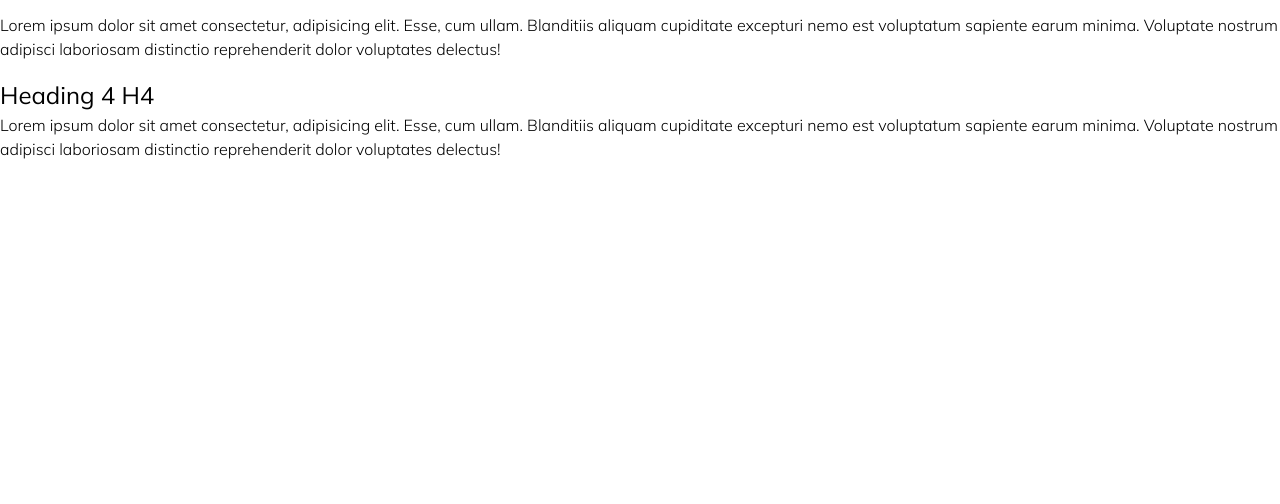
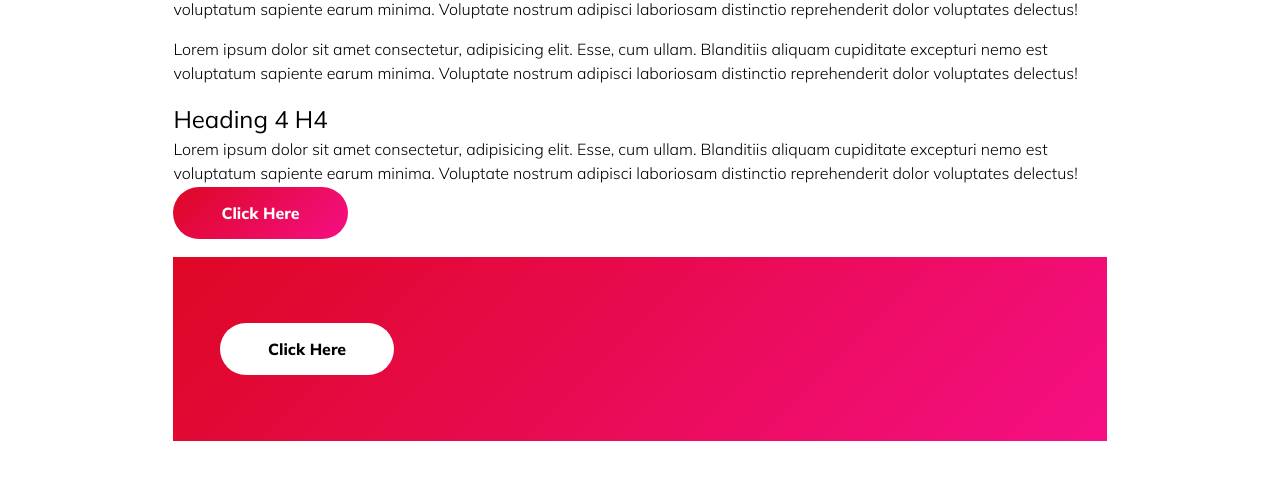
Before and after one commit to GamingCanucksReviews/GCR-Styling, a plain HTML site: page index.html in a window 1280 px wide. Shown: the part 296-800 px from the top of the page. Drawn offline with Linux system fonts and the light colour scheme.

Commit message:
Editing Styling

```diff
--- a/index.html
+++ b/index.html
@@ -22,9 +22,11 @@
 
 <p>Lorem ipsum dolor sit amet consectetur, adipisicing elit. Esse, cum ullam. Blanditiis aliquam cupiditate excepturi nemo est voluptatum sapiente earum minima. Voluptate nostrum adipisci laboriosam distinctio reprehenderit dolor voluptates delectus!</p>
 
+<a class="btn-primary" href="https://www.google.ca">Click Here</a>
 
-
-
+<div class="gradient-bg">
+    <a class="btn-primary-rev" href="tworenniks.xyz">Click Here</a>
+</div>
 
 
 
--- a/main.css
+++ b/main.css
@@ -1,22 +1,26 @@
 :root {
-    --overkill-red: #de0724;
-    --regen-pink: #F50F84;
-    --too-much-water: #0F0F84;
+    --overkill: #de0724;
+    --regen: #F50F84;
+    --water: #0F0F84;
     --black: #000000;
-
+    --gradient: linear-gradient(135deg, rgba(222,7,36,1) 0%, rgba(245,15,132,1) 100%);
+    --gradient-hover: linear-gradient(135deg, rgb(194, 7, 32) 0%, rgb(209, 12, 114) 100%);
 }
 
 *,
 *::before,
 *::after {
     box-sizing: border-box;
+    font-family: mulish;
+
 }
 
 * {
-    margin: 0;
+    margin: 0 5%;
     padding: 0;
     line-height: 1.5;
 }
+/*TEXT AND FONTS*/
 
 h1 {
     color: var(--black);
@@ -50,3 +54,41 @@ p {
     font-size: 1em;
     margin-bottom: 1em;
 }
+
+/* BUTTONS */
+
+.btn-primary {
+    color: white;
+    padding: 1em 3em;
+    background: var(--gradient);
+    border-radius: 100px;
+    font-weight: 800;
+    text-decoration: none;
+}
+
+.btn-primary:hover {
+    background: var(--gradient-hover);
+    text-decoration: underline;
+}
+
+.btn-primary-rev {
+    color: black;
+    padding: 1em 3em;
+    background: white;
+    border-radius: 100px;
+    font-weight: 800;
+    text-decoration: none;
+}
+
+.btn-primary-rev:hover {
+    background: #eeeeee;
+    text-decoration: underline;
+}
+
+/*BACKGROUNDS AND SPACING*/
+
+.gradient-bg {
+    background: var(--gradient);
+    padding: 5em 0;
+    margin-top: 2em;
+}
```
